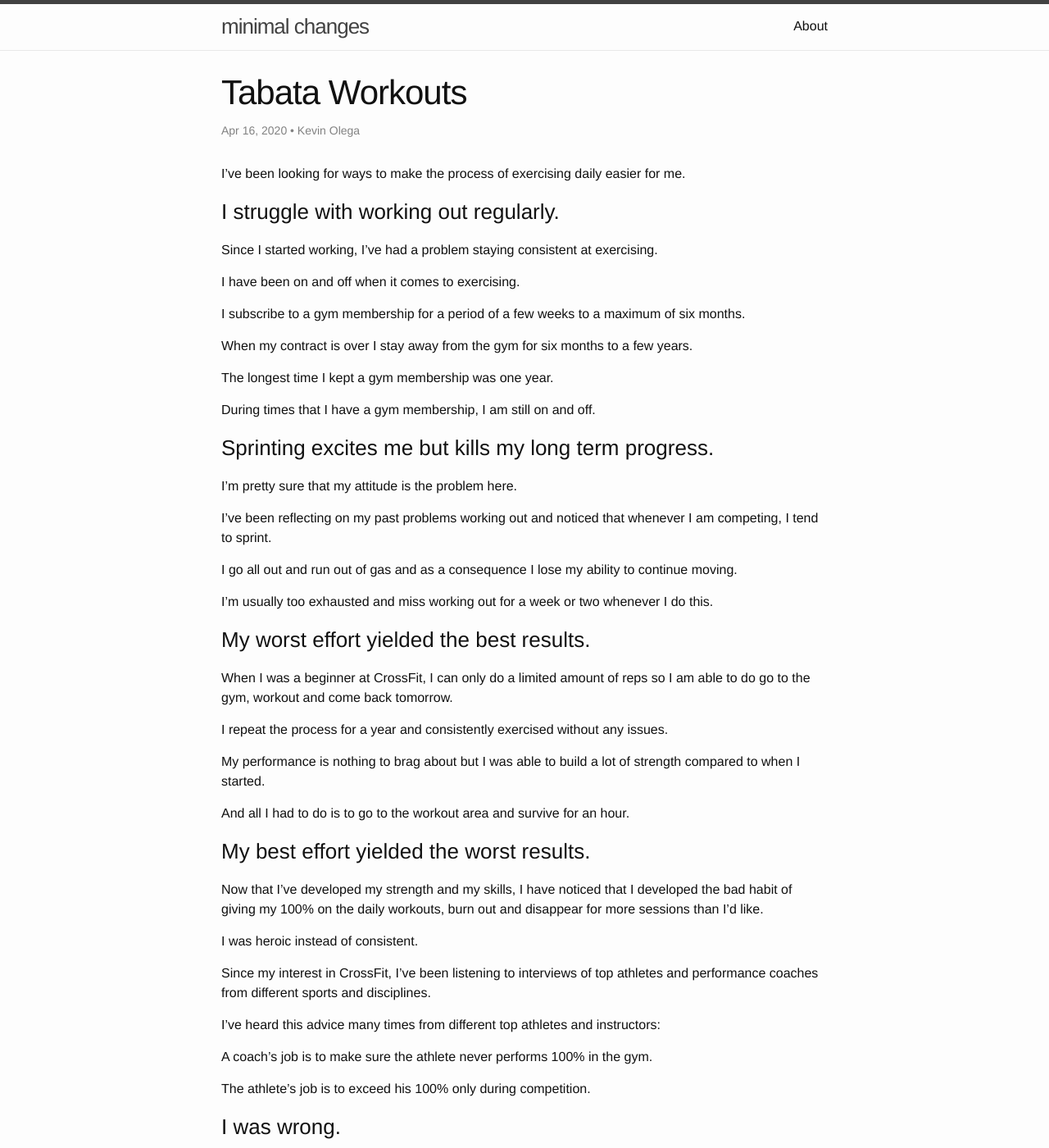
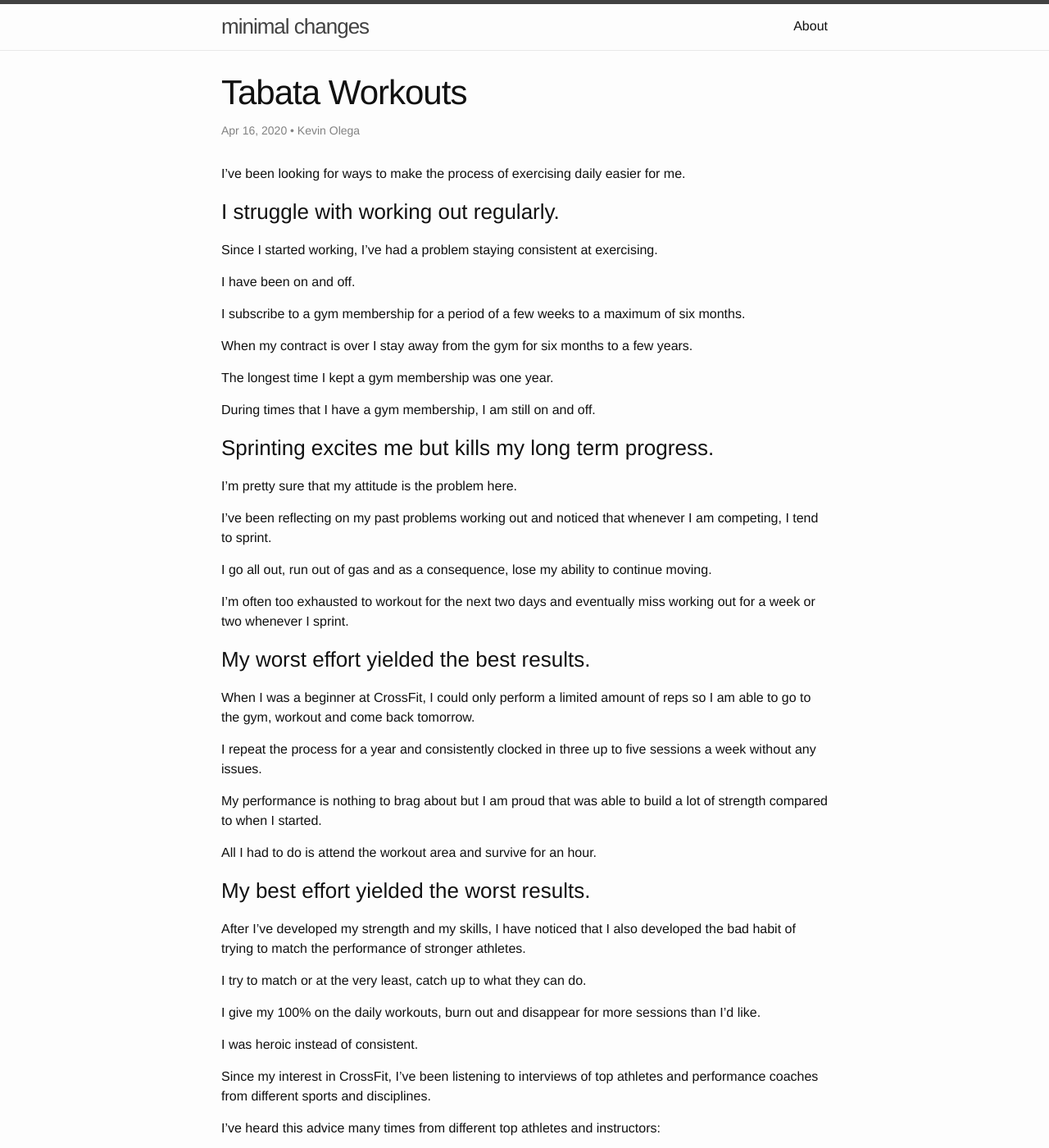
Before and after one commit to kevinolega/minimalchanges, a Jekyll site: the page built from _posts/2020-04-16-tabata.md, in a window 1280 px wide and 1400 px high. Shown: the whole window at 82% size. Built offline with Jekyll 4.4.1, drawn with Linux system fonts in a browser that asks for light colours; nearby versions of some CDN libraries; library files that are not in the unit come from our copies; some of the changed text lies outside the part shown.

Commit message:
Update 2020-04-16-tabata.md
found corrections

```diff
--- a/_posts/2020-04-16-tabata.md
+++ b/_posts/2020-04-16-tabata.md
@@ -12,7 +12,7 @@ I've been looking for ways to make the process of exercising daily easier for me
 
 Since I started working, I've had a problem staying consistent at exercising.
 
-I have been on and off when it comes to exercising.
+I have been on and off.
 
 I subscribe to a gym membership for a period of a few weeks to a maximum of six months.
 
@@ -28,23 +28,27 @@ I'm pretty sure that my attitude is the problem here.
 
 I've been reflecting on my past problems working out and noticed that whenever I am competing, I tend to sprint.
 
-I go all out and run out of gas and as a consequence I lose my ability to continue moving.
+I go all out, run out of gas and as a consequence, lose my ability to continue moving.
 
-I'm usually too exhausted and miss working out for a week or two whenever I do this.
+I'm often too exhausted to workout for the next two days and eventually miss working out for a week or two whenever I sprint.
 
 ### My worst effort yielded the best results.
 
-When I was a beginner at CrossFit, I can only do a limited amount of reps so I am able to do go to the gym, workout and come back tomorrow.
+When I was a beginner at CrossFit, I could only perform a limited amount of reps so I am able to go to the gym, workout and come back tomorrow.
 
-I repeat the process for a year and consistently exercised without any issues.
+I repeat the process for a year and consistently clocked in three up to five sessions a week without any issues.
 
-My performance is nothing to brag about but I was able to build a lot of strength compared to when I started.
+My performance is nothing to brag about but I am proud that was able to build a lot of strength compared to when I started.
 
-And all I had to do is to go to the workout area and survive for an hour.
+All I had to do is attend the workout area and survive for an hour.
 
 ### My best effort yielded the worst results.
 
-Now that I've developed my strength and my skills, I have noticed that I developed the bad habit of giving my 100% on the daily workouts, burn out and disappear for more sessions than I'd like.
+After I've developed my strength and my skills, I have noticed that I also developed the bad habit of trying to match the performance of stronger athletes.
+
+I try to match or at the very least, catch up to what they can do.
+
+I give my 100% on the daily workouts, burn out and disappear for more sessions than I'd like.
 
 I was heroic instead of consistent.
 
@@ -72,13 +76,13 @@ The Kevin who couldn't do a pull-up was able to do fifteen unbroken pull-ups aft
 
 I was able to do a 5x5 weightlifting protocol without any problems.
 
-Following the slow 5x5 weightlifting protocol, when I started CrossFit in 2015, my numbers were:
+Following the slow 5x5 weightlifting protocol in 2015, my numbers were:
 
 - Strict Press: 45 lbs.
 - Back Squat 65 lbs.
 - Deadlift: 130 lbs.
 
-At the time of this writing, my numbers are:
+2020, at the time of this writing, my numbers are:
 
 - Strict Press: 135 lbs.
 - Back Squat 235 lbs.
@@ -94,15 +98,17 @@ I tell myself.
 
 ### I failed doing CrossFit workouts on my own...
 
-I've copied WODs from my CrossFit coaches and my CrossFit gym.
+I've copied WODs from my personal CrossFit notes, friends, coaches and my gym's published.
 
 Sometimes I feel great.
 
-Sometimes the workout is too hard.
+Other days, the workout is too hard.
 
-Sometimes a CrossFit workout requires too much motivation.
+Sometimes a CrossFit workout requires a lot of motivation.
 
-So I have a difficult time copying CrossFit WODs verbatim.
+When I'm struggling with a personal issue or distracted by a complex work problem, I either perform poorly or skip the workout.
+
+So I have a difficult time copying CrossFit WODs verbatim on my own.
 
 Don't get me wrong, I do enjoy several CrossFit workouts for fun.
 
@@ -118,7 +124,13 @@ I tried to do AMRAP (As Many Rounds as Possible within a specified time period)
 
 It all sounds like a good idea but whenever I'm about to start, I cringe at the thought of doing lots of burpees or squats compressed in a five or ten minute period.
 
-So I'm poking around different methods that can get me moving regularly again because I don't have access to a gym at the moment.
+I feel down whenever I back out from working out and this becomes a vicious cycle of inactivity and depression.
+
+I'm trying to break the cycle.
+
+I'm poking around different methods so I can find a protocol that can get me moving regularly again.
+
+Because of Covid-19 I don't have access to a gym at the moment.
 
 ### I've had good results with Tabata
 
@@ -216,7 +228,7 @@ These numbers go higher or lower depending on how I feel that day.
 
 If I feel weak, I put in the lowest number I can maintain.
 
-Two to five reps is still 40 reps per movement.
+Two to five reps is still 16 to 40 reps per movement.
 
 If I feel I wanted to workout some more, I just repeat another round and maintain the same or lower number of reps.
 
```
